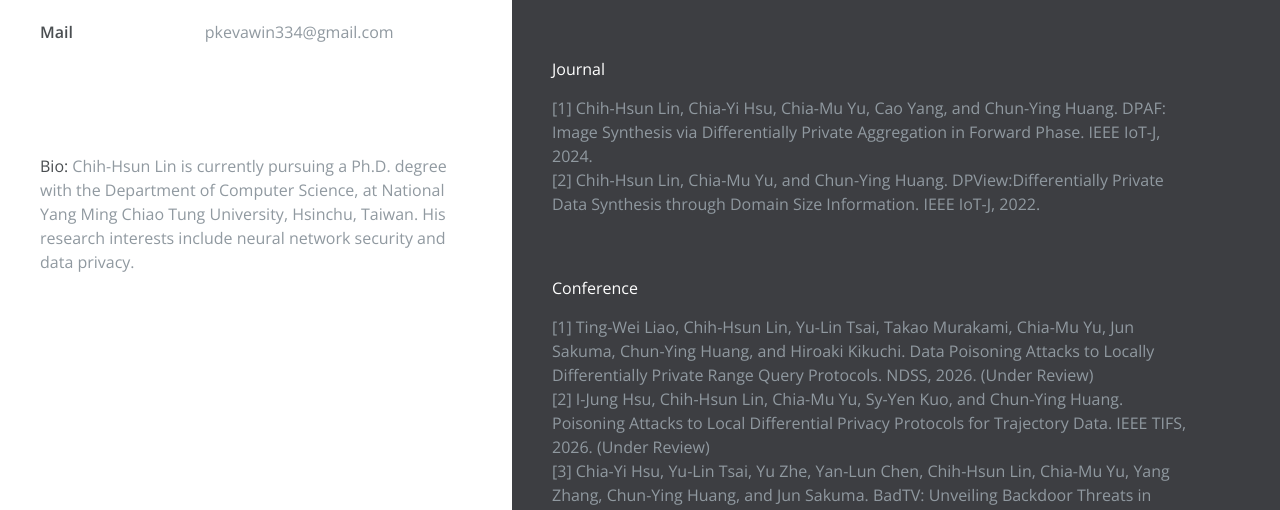
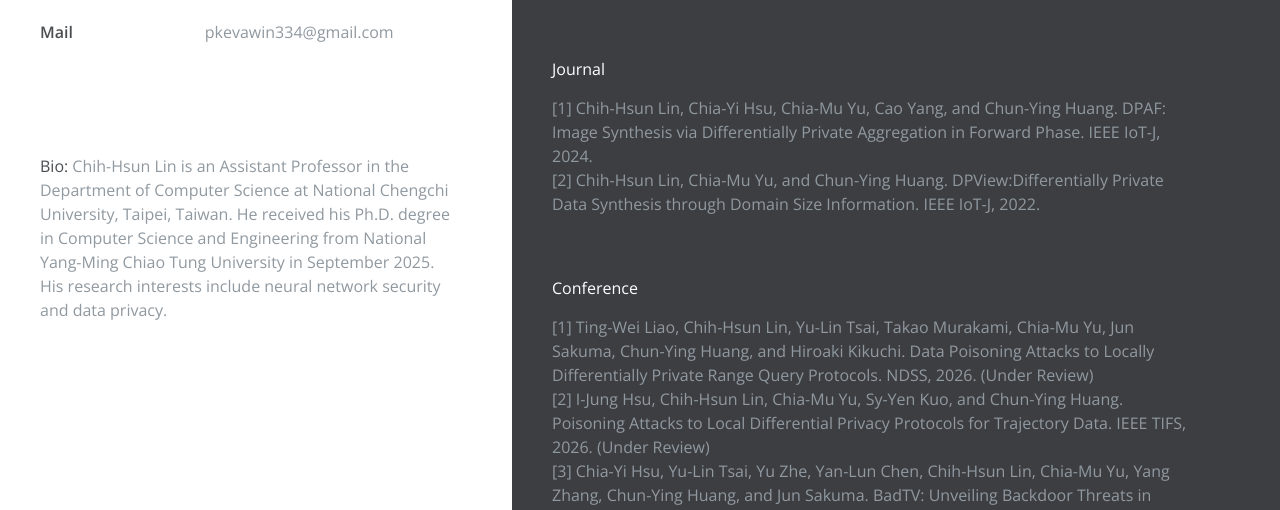
Before and after one commit to chihhsunlin/myself3, a plain HTML site: page index.html in a window 1280 px wide. Shown: the part 290-800 px from the top of the page. Drawn offline with nearby package versions, Linux system fonts and the light colour scheme.

Commit message:
Update index.html

```diff
--- a/index.html
+++ b/index.html
@@ -60,7 +60,7 @@
         </ul>
       </div>
       <div class="contact-presentation"> <!-- YOUR PRESENTATION RESUME  -->
-        <p><span class="bold">Bio:</span> Chih-Hsun Lin is currently pursuing a Ph.D. degree with the Department of Computer Science, at National Yang Ming Chiao Tung University, Hsinchu, Taiwan. His research interests include neural network security and data privacy. </p>
+        <p><span class="bold">Bio:</span> Chih-Hsun Lin is an Assistant Professor in the Department of Computer Science at National Chengchi University, Taipei, Taiwan. He received his Ph.D. degree in Computer Science and Engineering from National Yang-Ming Chiao Tung University in September 2025. His research interests include neural network security and data privacy. </p>
       </div>
       <div class="contact-social clearfix">
         <ul class="list-titles">
```
